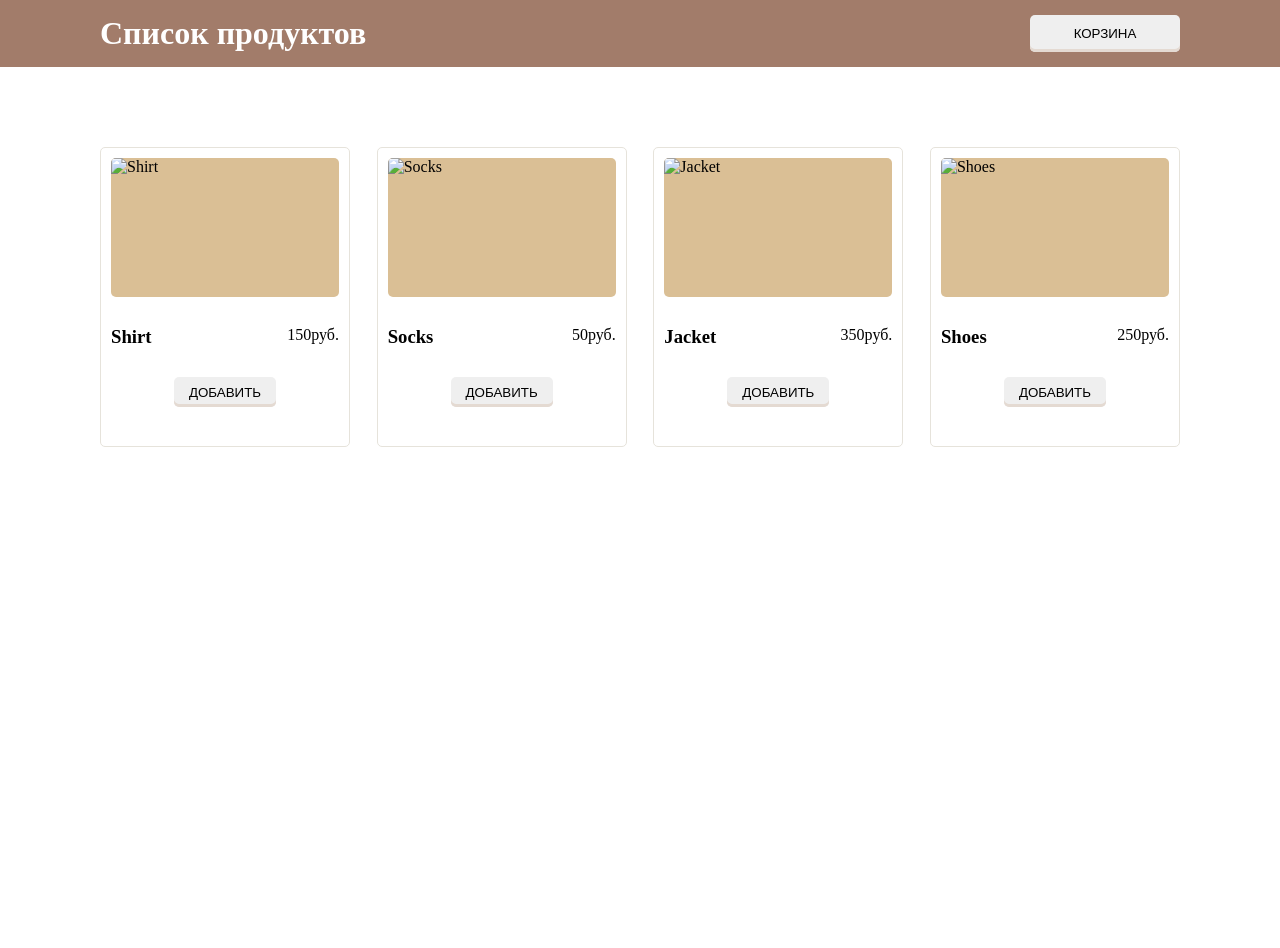
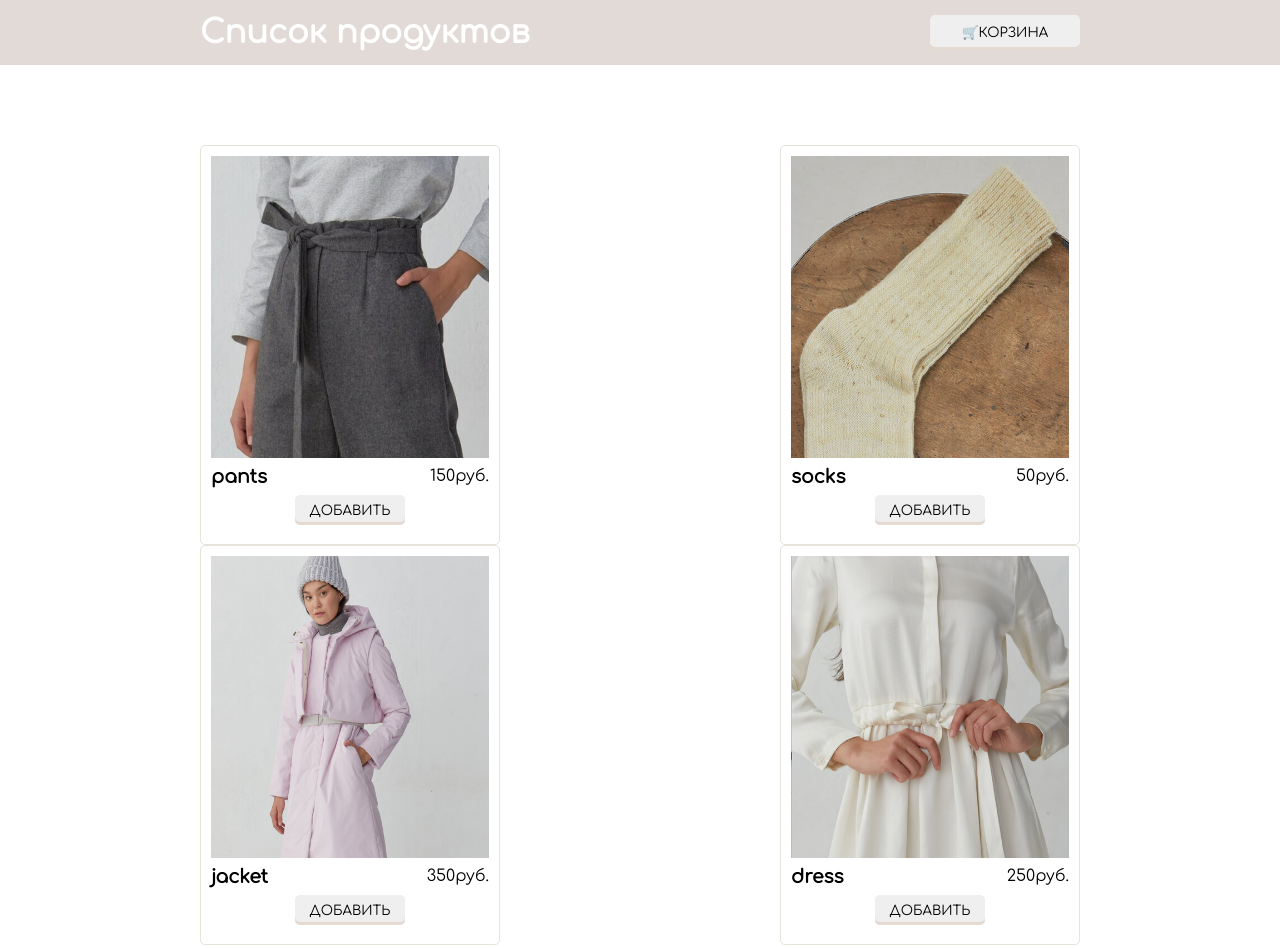
Before and after one commit to ZyryanovaAnastasia/ZyryanovaAnastasia.github.io, a plain HTML site: page index.html in a window 1280 px wide. Before the commit the page ends 800 px from the top, so only its background shows below. Drawn offline with Linux system fonts and the light colour scheme.

Commit message:
добавила стили и картинки

```diff
--- a/index.html
+++ b/index.html
@@ -5,12 +5,12 @@
     <meta http-equiv="X-UA-Compatible" content="IE=edge">
     <meta name="viewport" content="width=device-width, initial-scale=1.0">
     <link rel="stylesheet" href="scss/style.css">
-    <title>eShop</title>
+
 </head>
 <body>
     <header class="main_header">
         <h1 class="title">Список продуктов</h1>
-        <button class="main_header-cart_btn">Корзина</button>
+        <button class="main_header-cart_btn">Корзина </button>
     </header>
     <main class="content">
         <div class="product_list">
--- a/js/renderProductList.js
+++ b/js/renderProductList.js
@@ -1,14 +1,14 @@
 const products = [
-    { title: 'Shirt', price: 150 },
-    { title: 'Socks', price: 50 },
-    { title: 'Jacket', price: 350 },
-    { title: 'Shoes', price: 250 },
+    { title: 'pants', price: 150 },
+    { title: 'socks', price: 50 },
+    { title: 'jacket', price: 350 },
+    { title: 'dress', price: 250 },
   ];
 
   const renderProductItem = (title = "Название", price = 0) => {
       const productItem = `
       <div class="product_list-item">
-        <img src="" alt="${title}" class="product_list-item-img">
+        <img src="img/${title}.jpg" alt="img${title}" class="product_list-item-img">
         <div class="product_list-item-div_text">
             <h3 class="product_list-item-title">${title}</h3>
             <span class="product_list-item-price">${price}руб.</span>
--- a/scss/style.scss
+++ b/scss/style.scss
@@ -1,10 +1,13 @@
-$edge_padding: 100px;
+@import url('https://fonts.googleapis.com/css2?family=Comfortaa&display=swap');
+
+$edge_padding: 200px;
 $top_padding: 80px;
 
 * {
     margin: 0;
     padding: 0;
     box-sizing: border-box;
+    font-family: 'Comfortaa', cursive;
 }
 
 .container {
@@ -21,15 +24,14 @@ button {
 }
 
 button:hover {
-    background-color: #7e5b4b;
+    background-color: darken(#e4dad2, 30%);
     color: white;
-    box-shadow: inset 0px -3px 0px 0px #4d2b1a;
 }
 
 .main_header {
     padding: 15px $edge_padding 15px;
     width: 100%;
-    background: #a27c6a;
+    background: #e2dad6;
     display: flex;
     flex-wrap: wrap;
     justify-content: space-between;
@@ -37,6 +39,9 @@ button:hover {
 
     &-cart_btn {
         width: 150px;
+    }
+    &-cart_btn:before {
+        content: '\1F6D2';
     }
 }
 
@@ -47,8 +52,8 @@ button:hover {
     justify-content: space-between;
 
     &-item {
-        height: 300px;
-        width: 250px;
+        height: 400px;
+        width: 300px;
         padding: 10px;
         border: 1px solid #e6e3db;
         border-radius: 5px ;
@@ -57,9 +62,13 @@ button:hover {
 
         &-img {
             width: 100%;
-            height: 50%;
+            height: 80%;
             background: #dabf95;
-            border-radius: 5px;
+            background-size: cover;
+            background-repeat: no-repeat;
+        }
+        &-img:hover {
+            filter: brightness(60%);
         }
         &-div_text{
             width: 100%;
```
Also changed, not shown: img/dress.jpg (added), img/jacket.jpg (added), img/pants.jpg (added), img/socks.jpg (added), scss/style.css, 1 other file.
